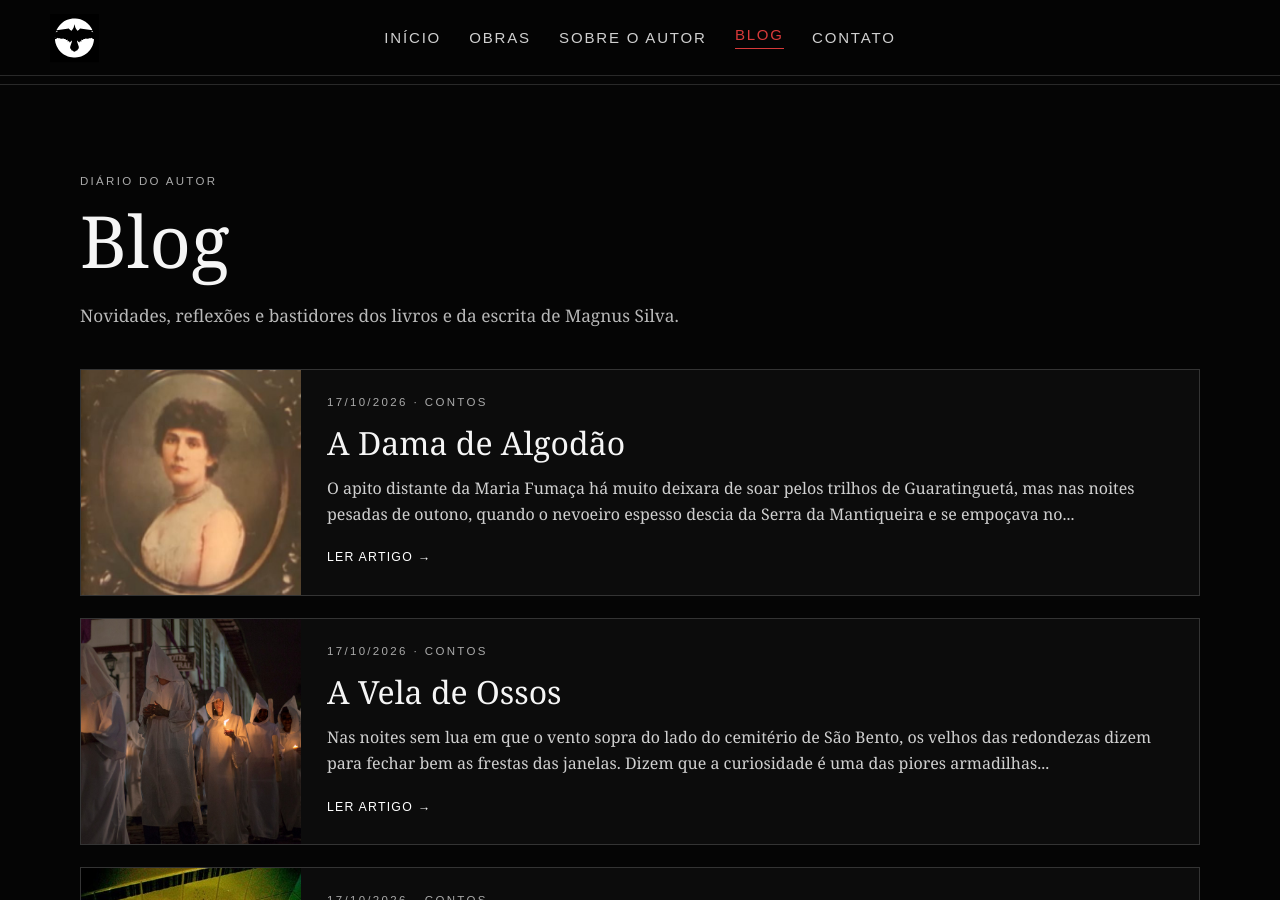
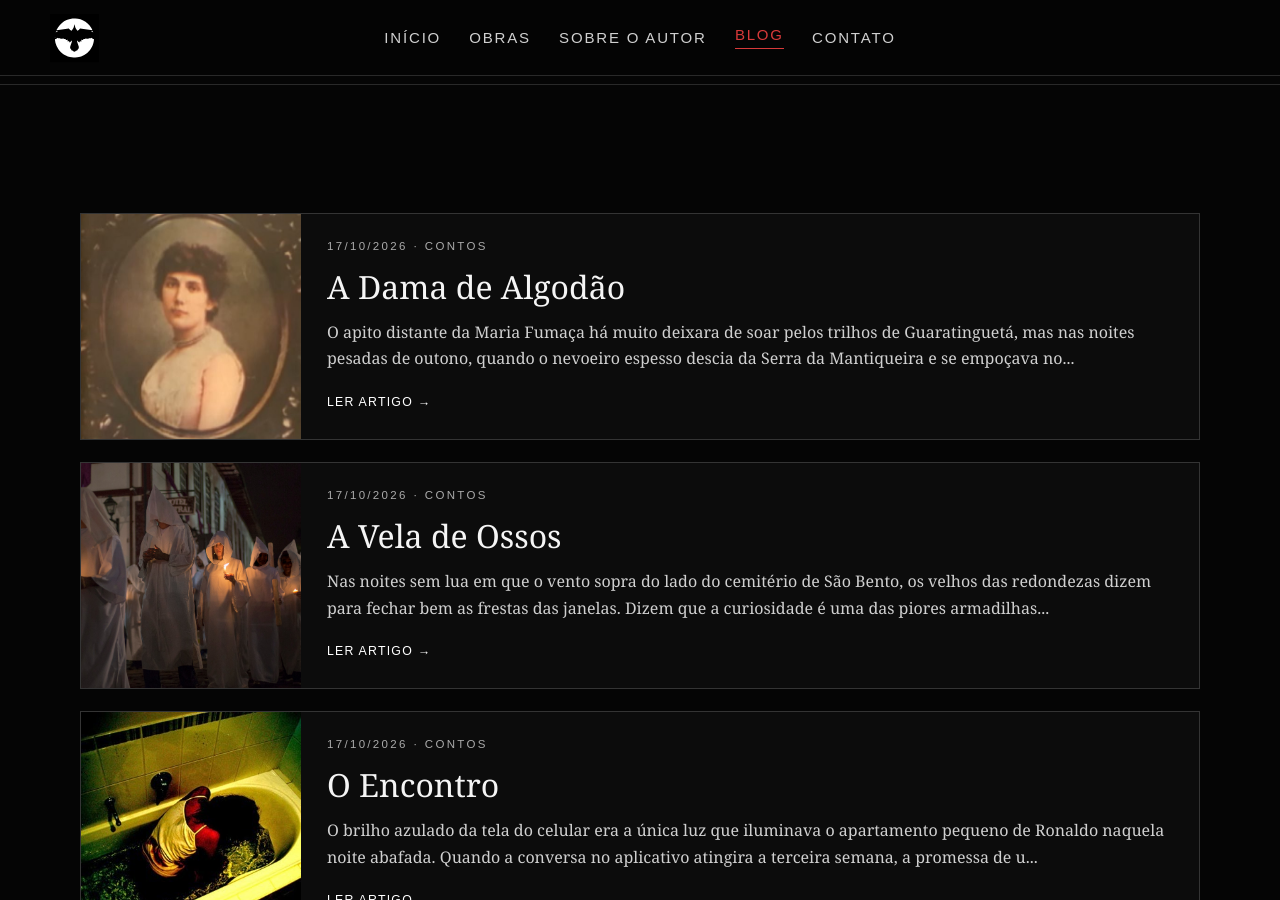
Before and after one commit to corvoatra/corvo-atra, a Jekyll site: the page built from blog/index.html, in a window 1280 px wide and 900 px high. Built offline with Jekyll 4.4.1, drawn with Linux system fonts in a browser that asks for light colours.

Commit message:
Remove cabeçalho introdutório e mostra conteúdo diretamente em blog/index.html

```diff
--- a/blog/index.html
+++ b/blog/index.html
@@ -28,7 +28,7 @@ header nav a:hover,header nav a:focus-visible { color:#fff; }
 .blog-pagination a,.blog-pagination span{display:inline-flex;min-width:42px;min-height:42px;padding:10px 14px;align-items:center;justify-content:center;border:1px solid #444;font-size:.82rem;color:#eee;text-decoration:none}
 .blog-pagination a:hover,.blog-pagination a:focus-visible{border-color:#eee;background:#181818}
 .blog-pagination [aria-current="page"]{background:#eee;color:#080808;border-color:#eee}
-</style><link href="../site-desktop.css?v=shared-header-6" rel="stylesheet"/></head><body>{% include site-header.html %}<hr/><main class="wrap"><p class="eyebrow">Diário do autor</p><h1>Blog</h1><p class="lead">Novidades, reflexões e bastidores dos livros e da escrita de Magnus Silva.</p>
+</style><link href="../site-desktop.css?v=shared-header-6" rel="stylesheet"/></head><body>{% include site-header.html %}<hr/><main class="wrap">
 <div class="blog-list" id="blog-list">
 {% assign posts_ordenados = site.posts | sort: 'date' | reverse %}
 {% for post in posts_ordenados %}
```
